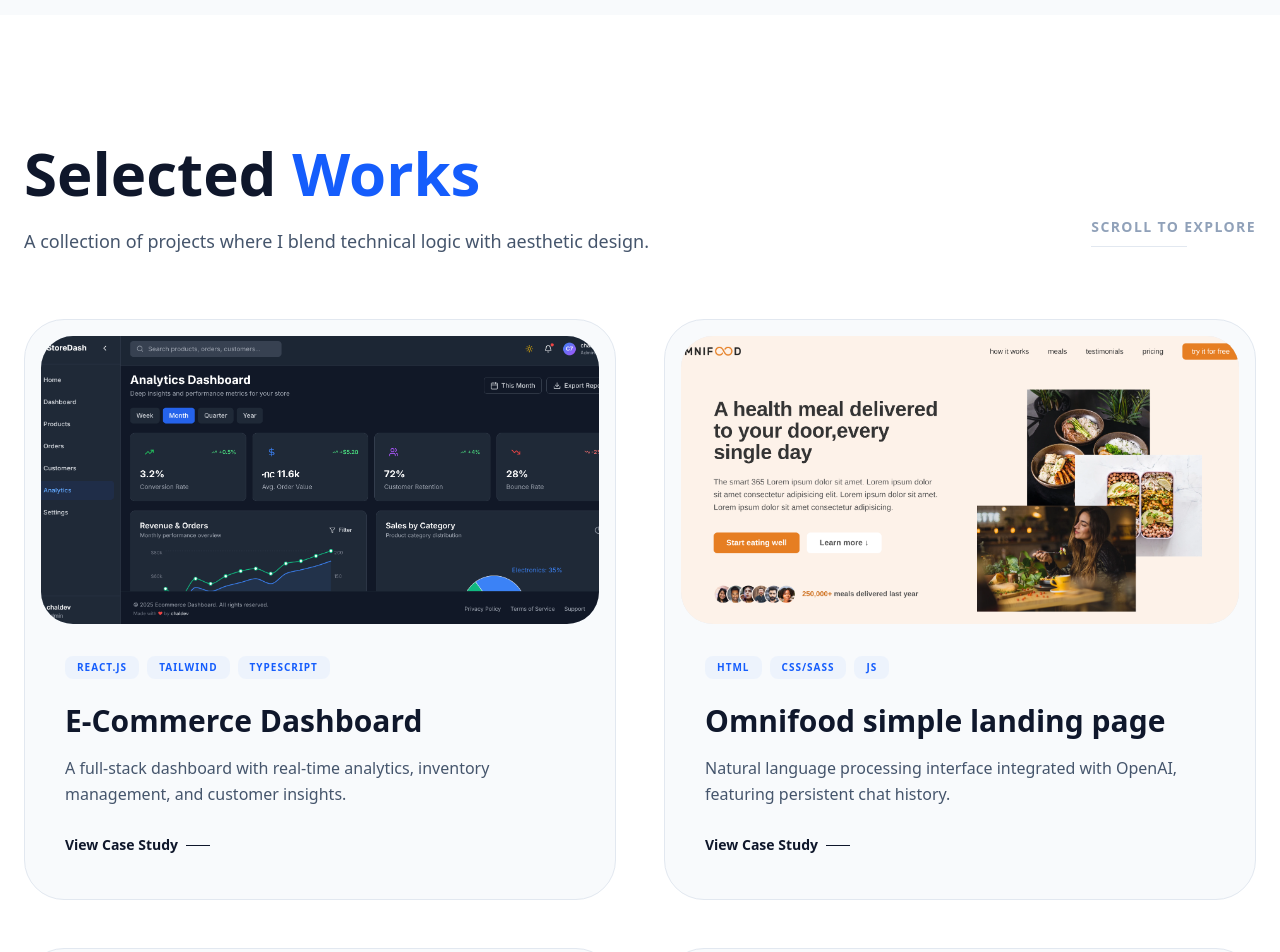
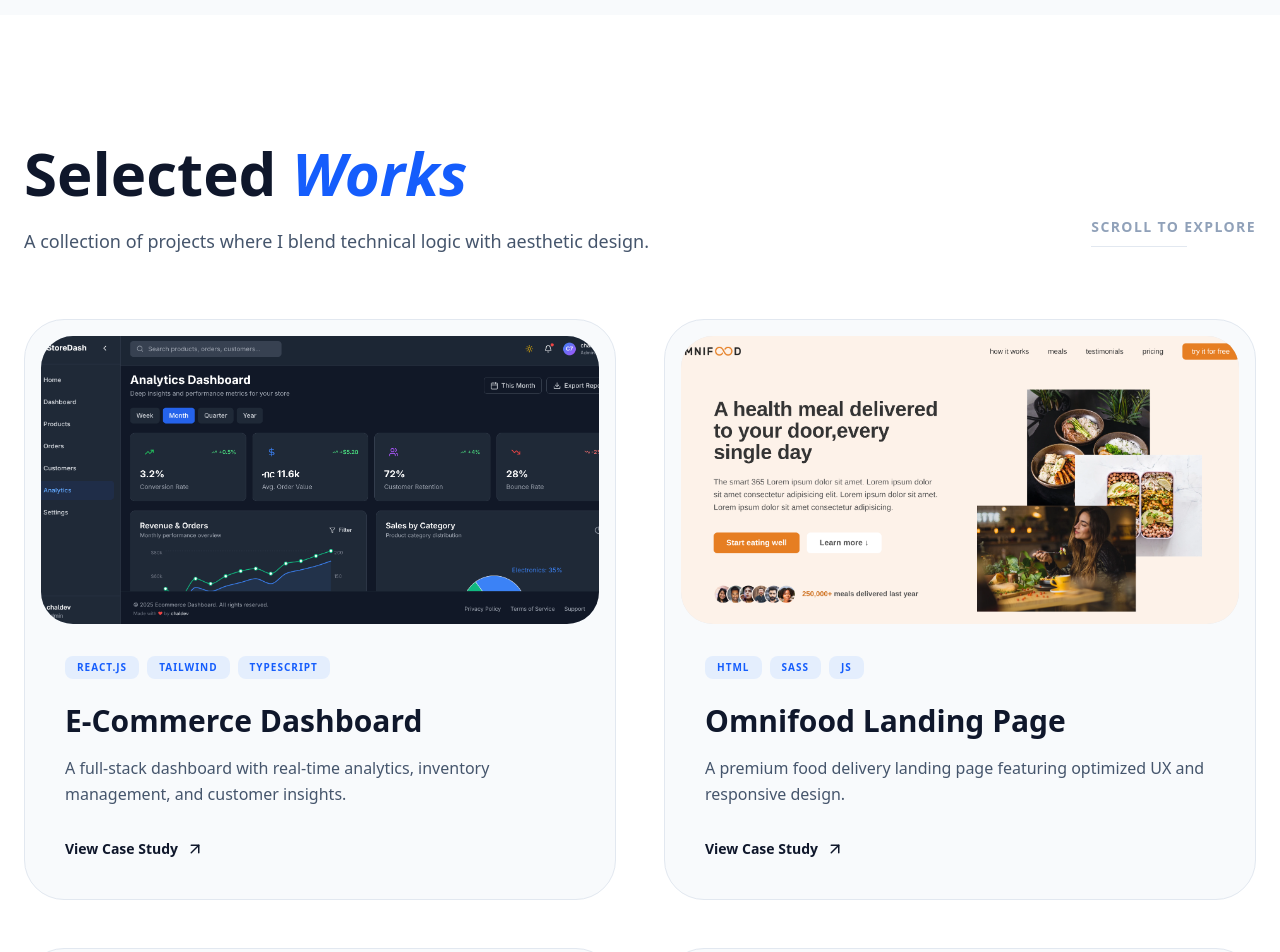
Before and after one commit to CHAL7777/portifolio-next, a Next.js app: page / in a window 1280 px wide. Shown: the part 2700-3652 px from the top of the page. Built offline with nearby package versions, Linux system fonts and the light colour scheme.

Commit message:
fixed project link

```diff
--- a/app/sections/projects.tsx
+++ b/app/sections/projects.tsx
@@ -1,12 +1,14 @@
 "use client";
 
 import { motion } from "framer-motion";
-import { ExternalLink, Github, Layers } from "lucide-react";
+import { ExternalLink, Github, Layers, ArrowUpRight } from "lucide-react";
 import Image from "next/image";
+import Link from "next/link"; // Better for Next.js routing
 
 const projects = [
   {
     title: "E-Commerce Dashboard",
+    slug: "ecommerce-dashboard", // Added for internal routing
     description: "A full-stack dashboard with real-time analytics, inventory management, and customer insights.",
     tags: ["React.js", "Tailwind", "TypeScript"],
     image: "/docs/ecco.png",
@@ -16,9 +18,10 @@ const projects = [
     github: "https://github.com/CHAL7777"
   },
   {
-    title: "Omnifood simple landing page",
-    description: "Natural language processing interface integrated with OpenAI, featuring persistent chat history.",
-    tags: ["HTML", "css/sass", "JS"],
+    title: "Omnifood Landing Page",
+    slug: "omnifood",
+    description: "A premium food delivery landing page featuring optimized UX and responsive design.",
+    tags: ["HTML", "Sass", "JS"],
     image: "/docs/food.png",
     color: "from-purple-600 to-rose-400",
     glow: "group-hover:shadow-purple-500/20",
@@ -27,6 +30,7 @@ const projects = [
   },
   {
     title: "SaaS Landing Page",
+    slug: "saas-landing",
     description: "A high-performance landing page focused on conversion rate optimization and fluid UI.",
     tags: ["Next.js", "Framer Motion", "Tailwind"],
     image: "/docs/saas.png",
@@ -36,7 +40,8 @@ const projects = [
     github: "https://github.com/CHAL7777"
   },
   {
-    title: "my first website coffee shop",
+    title: "Coffee Shop Classic",
+    slug: "coffee-shop",
     description: "A retrospective look at my journey in web development, built using fundamental technologies.",
     tags: ["HTML", "CSS", "JS"],
     image: "/docs/coffe.png",
@@ -56,12 +61,12 @@ export default function Projects() {
         <div className="flex flex-col md:flex-row justify-between items-end mb-16 gap-6">
           <div className="max-w-2xl">
             <motion.h2
-              initial={{ opacity: 0, x: -20 }}
-              whileInView={{ opacity: 1, x: 0 }}
+              initial={{ opacity: 0, y: 20 }}
+              whileInView={{ opacity: 1, y: 0 }}
               viewport={{ once: true }}
               className="text-4xl md:text-6xl font-black text-slate-900 dark:text-white mb-6"
             >
-              Selected <span className="text-blue-600">Works</span>
+              Selected <span className="text-blue-600 italic">Works</span>
             </motion.h2>
             <p className="text-slate-600 dark:text-slate-400 text-lg">
               A collection of projects where I blend technical logic with aesthetic design.
@@ -87,13 +92,14 @@ export default function Projects() {
               whileInView={{ opacity: 1, y: 0 }}
               transition={{ delay: index * 0.1, duration: 0.6 }}
               viewport={{ once: true }}
-              whileHover={{ y: -10, rotateX: 2, rotateY: -2 }}
-              style={{ transformStyle: "preserve-3d" }}
-              className={`group relative bg-slate-50 dark:bg-slate-900/50 rounded-[2.5rem] border border-slate-200 dark:border-slate-800 transition-all duration-500 hover:shadow-[0_30px_60px_-15px_rgba(0,0,0,0.3)] ${project.glow}`}
+              className={`group relative bg-slate-50 dark:bg-slate-900/50 rounded-[2.5rem] border border-slate-200 dark:border-slate-800 transition-all duration-500 hover:border-blue-500/30 ${project.glow}`}
             >
               {/* Image Section */}
               <div className="p-4">
                 <div className="relative h-72 w-full overflow-hidden rounded-[2rem] bg-slate-200 dark:bg-slate-800">
+                  {/* Backdrop Overlay on Hover */}
+                  <div className="absolute inset-0 bg-black/40 opacity-0 group-hover:opacity-100 transition-opacity duration-500 z-10" />
+
                   {!project.image ? (
                     <div className={`absolute inset-0 bg-gradient-to-br ${project.color} flex items-center justify-center transition-transform duration-700 group-hover:scale-110`}>
                       <Layers size={64} className="text-white/20" />
@@ -108,17 +114,13 @@ export default function Projects() {
                   )}
 
                   {/* Floating Action Buttons */}
-                  {/* ACCESSIBILITY UPDATE:
-                     1. Added `focus:opacity-100 focus:translate-y-0` so keyboard users can see the buttons when tabbing.
-                     2. Added `aria-label` to provide context to screen readers.
-                  */}
-                  <div className="absolute top-6 right-6 flex gap-3 translate-y-4 opacity-0 group-hover:translate-y-0 group-hover:opacity-100 group-focus-within:opacity-100 group-focus-within:translate-y-0 transition-all duration-300 delay-100 z-10">
+                  <div className="absolute top-6 right-6 flex gap-3 translate-y-4 opacity-0 group-hover:translate-y-0 group-hover:opacity-100 transition-all duration-300 delay-100 z-20">
                     <a
                       href={project.github}
                       target="_blank"
                       rel="noopener noreferrer"
-                      aria-label={`View ${project.title} source code on GitHub`}
-                      className="p-3 bg-white/10 backdrop-blur-md border border-white/20 rounded-full text-white hover:bg-white hover:text-black focus:bg-white focus:text-black transition-colors outline-none focus:ring-2 focus:ring-blue-500"
+                      aria-label="GitHub Repo"
+                      className="p-3 bg-white/20 backdrop-blur-xl border border-white/30 rounded-full text-white hover:bg-white hover:text-black transition-all outline-none focus:ring-2 focus:ring-blue-500"
                     >
                       <Github size={20} />
                     </a>
@@ -126,8 +128,8 @@ export default function Projects() {
                       href={project.link}
                       target="_blank"
                       rel="noopener noreferrer"
-                      aria-label={`Visit ${project.title} live demo`}
-                      className="p-3 bg-white/10 backdrop-blur-md border border-white/20 rounded-full text-white hover:bg-white hover:text-black focus:bg-white focus:text-black transition-colors outline-none focus:ring-2 focus:ring-blue-500"
+                      aria-label="Live Demo"
+                      className="p-3 bg-white/20 backdrop-blur-xl border border-white/30 rounded-full text-white hover:bg-white hover:text-black transition-all outline-none focus:ring-2 focus:ring-blue-500"
                     >
                       <ExternalLink size={20} />
                     </a>
@@ -139,7 +141,7 @@ export default function Projects() {
               <div className="p-10 pt-4">
                 <div className="flex flex-wrap gap-2 mb-6">
                   {project.tags.map((tag, i) => (
-                    <span key={i} className="text-[10px] font-black uppercase tracking-widest text-blue-600 dark:text-blue-400 bg-blue-500/5 dark:bg-blue-400/10 px-3 py-1 rounded-lg">
+                    <span key={i} className="text-[10px] font-black uppercase tracking-widest text-blue-600 dark:text-blue-400 bg-blue-500/10 dark:bg-blue-400/10 px-3 py-1 rounded-lg">
                       {tag}
                     </span>
                   ))}
@@ -148,18 +150,22 @@ export default function Projects() {
                 <h3 className="text-3xl font-bold text-slate-900 dark:text-white mb-4">
                   {project.title}
                 </h3>
-                <p className="text-slate-600 dark:text-slate-400 leading-relaxed mb-6 line-clamp-2">
+                <p className="text-slate-600 dark:text-slate-400 leading-relaxed mb-8 line-clamp-2">
                   {project.description}
                 </p>
 
-                <a
-                  href={project.link}
-                  className="inline-flex items-center gap-2 font-bold text-sm text-slate-900 dark:text-white group/link focus:outline-none focus:ring-2 focus:ring-blue-500 rounded-lg p-1 -ml-1"
-                  aria-label={`View case study for ${project.title}`}
-                >
-                  View Case Study
-                  <span className="h-px w-6 bg-slate-900 dark:bg-white transition-all group-hover/link:w-12" aria-hidden="true" />
-                </a>
+                <div className="flex items-center justify-between">
+                  <Link
+                    href={`/projects/${project.slug}`}
+                    className="inline-flex items-center gap-2 font-bold text-sm text-slate-900 dark:text-white group/link transition-colors hover:text-blue-600 dark:hover:text-blue-400"
+                  >
+                    View Case Study
+                    <ArrowUpRight size={18} className="transition-transform group-hover/link:-translate-y-1 group-hover/link:translate-x-1" />
+                  </Link>
+
+                  {/* Optional: Simple hover indicator */}
+                  <div className="h-1.5 w-1.5 rounded-full bg-blue-600 opacity-0 group-hover:opacity-100 transition-opacity" />
+                </div>
               </div>
             </motion.div>
           ))}
```
